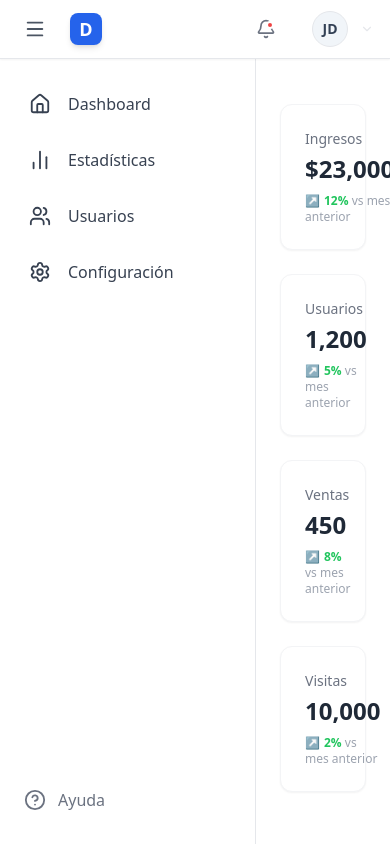
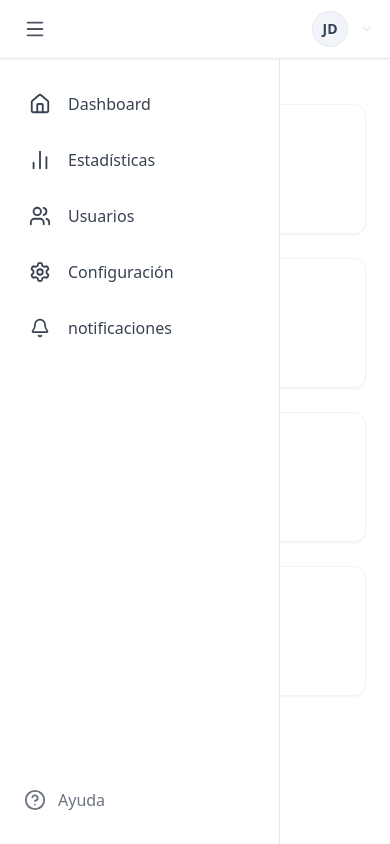
Before and after one commit to JanhRose/Dashboard, a React (Vite) app: page / in a window 390 px wide. Both pictures are taken after a click on the button "Toggle Sidebar". Built offline with nearby package versions, Linux system fonts and the light colour scheme.

Commit message:
add: mobile first in MainLayout, Sidebar, Topbar

```diff
--- a/src/Layout/MainLayout.jsx
+++ b/src/Layout/MainLayout.jsx
@@ -14,7 +14,7 @@ function MainLayout({ children }) {
         <Sidebar isOpen={isOpen} />
 
         <main
-          className={`flex-1 min-h-screen pt-20 transition-all duration-300 ${isOpen ? "ml-64" : "ml-20"}`}
+          className={`flex-1 min-h-screen pt-20 transition-all duration-300 ml-0 ${isOpen ? "md:ml-64" : "md:ml-20"}`}
         >
           <div className="p-6">{children}</div>
         </main>
--- a/src/Layout/Sidebar.jsx
+++ b/src/Layout/Sidebar.jsx
@@ -1,4 +1,11 @@
-import { Home, BarChart2, Users, Settings, HelpCircle } from "lucide-react";
+import {
+  Home,
+  Bell,
+  BarChart2,
+  Users,
+  Settings,
+  HelpCircle,
+} from "lucide-react";
 
 const Sidebar = ({ isOpen }) => {
   // Clases para el contenedor principal
@@ -16,13 +23,16 @@ const Sidebar = ({ isOpen }) => {
     <aside
       className={`
   fixed top-0 left-0 z-40 h-screen pt-20
+  bg-white border-r border-gray-200
   transition-all duration-300 ease-in-out
-  bg-white border-r border-gray-200
-  overflow-x-hidden  {/* <-- Crucial para evitar la barra horizontal */}
-  ${isOpen ? "w-64" : "w-20"}
+
+
+    w-[280px] ${isOpen ? "translate-x-0" : "-translate-x-full"}
+
+    md:translate-x-0 ${isOpen ? "md:w-64" : "md:w-20"}
 `}
     >
-      <div className="h-full px-3 pb-4 overflow-y-auto overflow-x-hidden bg-white">
+      <div className=" h-full px-3 pb-4 overflow-y-auto overflow-x-hidden bg-white">
         <ul className="space-y-2 font-medium">
           {menuItems.map((item, index) => (
             <li key={index}>
@@ -43,6 +53,25 @@ const Sidebar = ({ isOpen }) => {
               </a>
             </li>
           ))}
+
+          {/* la campana que solo aparecera en pc */}
+          <li className="sm:hidden">
+            <a
+              href="#"
+              className="flex items-center p-3 text-gray-700 rounded-lg hover:bg-blue-50 hover:text-blue-600 group transition-colors ms:hidden"
+            >
+              <div className="w-8 flex justify-center items-center flex-shrink-0">
+                <Bell size={20} />
+              </div>
+              {/* El texto desaparece en PC si está cerrado, pero en móvil siempre se intenta mostrar si está abierto */}
+              <span
+                className={`ml-3 whitespace-nowrap transition-opacity duration-300
+                  ${!isOpen ? "lg:hidden opacity-0" : "opacity-100"}`}
+              >
+                notificaciones
+              </span>
+            </a>
+          </li>
         </ul>
 
         {/* Sección inferior opcional */}
--- a/src/Layout/Topbar.jsx
+++ b/src/Layout/Topbar.jsx
@@ -18,8 +18,8 @@ const Topbar = ({ onToggle }) => {
 
             {/* texto dashboard */}
             <div className="flex items-center gap-3">
-              <div className="bg-blue-600 text-white w-8 h-8 rounded-lg flex items-center justify-center shadow-md">
-                <span className="font-bold text-lg">D</span>
+              <div className="hidden sm:flex bg-blue-600 text-white w-8 h-8 rounded-lg items-center justify-center shadow-md">
+                <span className="font-bold text-lg ">D</span>
               </div>
               <h1 className="hidden sm:block text-xl font-bold text-gray-800 tracking-tight">
                 Dashboard
@@ -44,7 +44,7 @@ const Topbar = ({ onToggle }) => {
           {/* centro que se adapta al centro */}
           <div className="flex items-center gap-2">
             {/* botton de notificaciones */}
-            <button className="p-2 text-gray-500 rounded-xl hover:bg-gray-100 relative">
+            <button className="hidden sm:flex p-2 text-gray-500 rounded-xl hover:bg-gray-100 relative">
               <Bell size={20} />
               <span className="absolute top-2.5 right-2.5 w-2 h-2 bg-red-500 rounded-full border-2 border-white "></span>
             </button>
```
